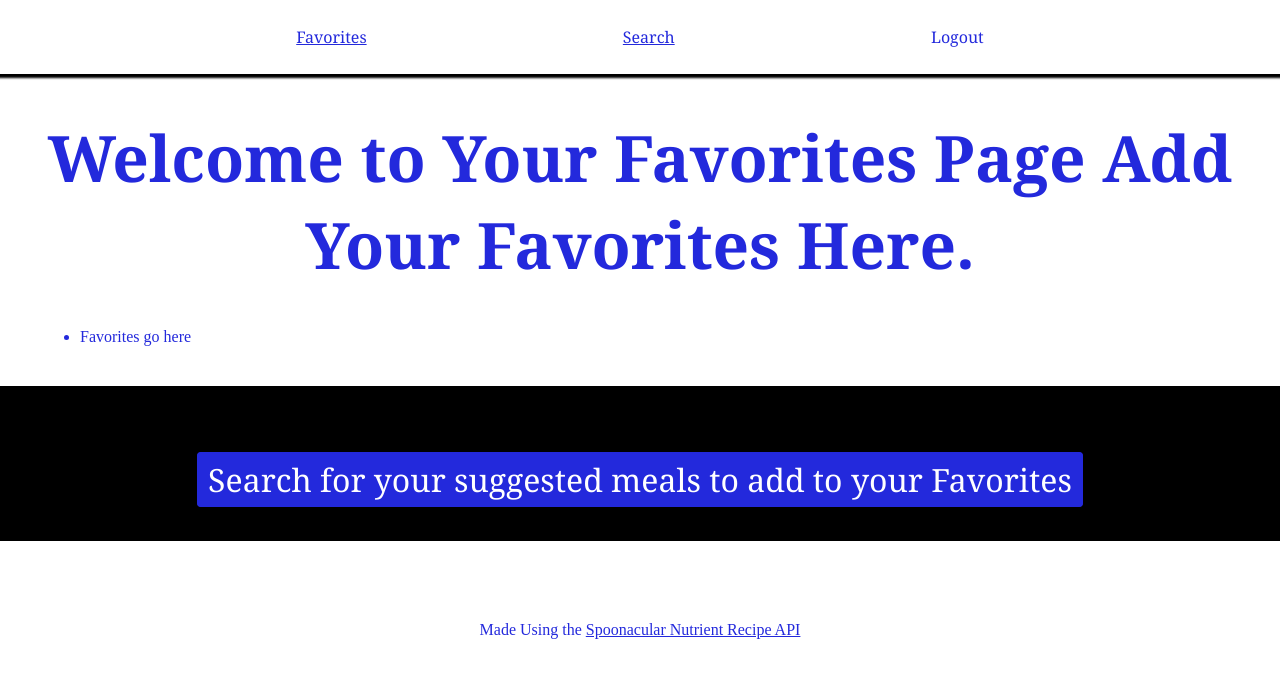
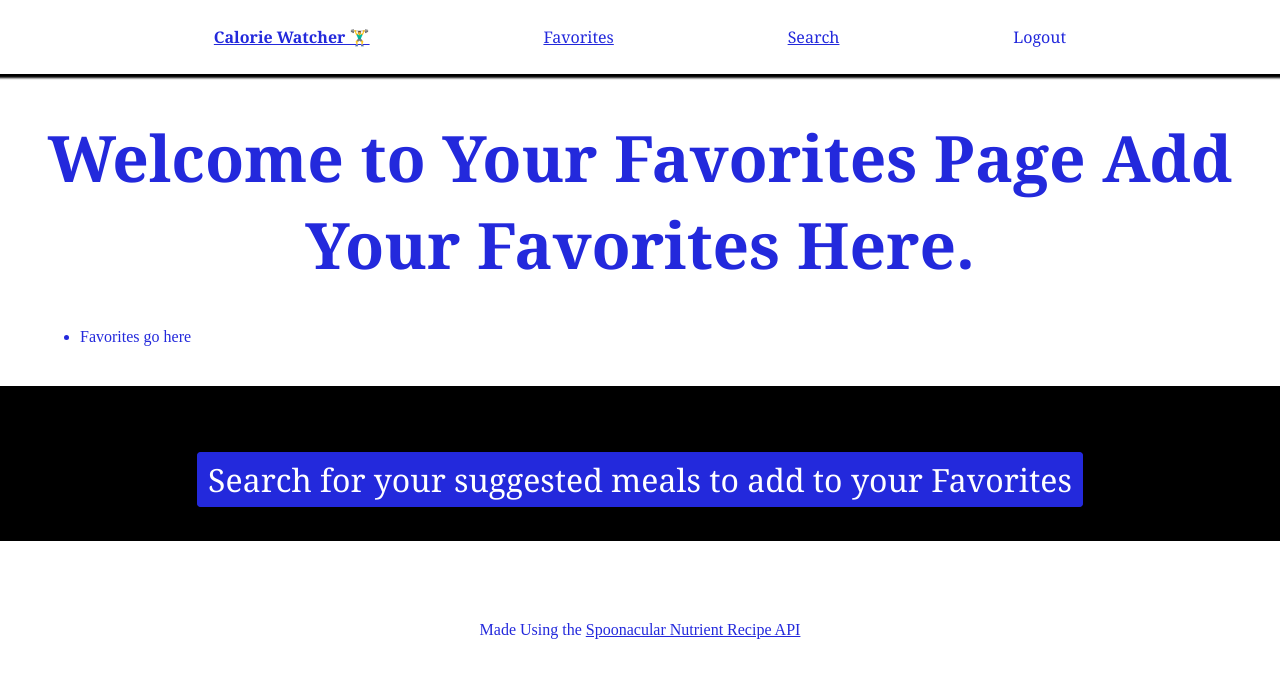
Before and after one commit to domb0528/mmc6145-7-2-final-project2, a Next.js app: page /favorites in a window 1280 px wide. Shown: the top 678 px of the page. Built offline with nearby package versions, Linux system fonts and the light colour scheme.

Commit message:
fixed deployment errors

```diff
--- a/components/header/index.jsx
+++ b/components/header/index.jsx
@@ -9,6 +9,9 @@ export default function Header(props) {
        <div className={styles.container}>
       {props.isLoggedIn ? (
         <>
+        <p>
+          <Link href="/" className={styles.logo}>Calorie Watcher 🏋️‍♂️ </Link>
+          </p>
           <p>
           <Link href="/favorites">Favorites</Link>
           </p>
--- a/pages/recipe/[id].jsx
+++ b/pages/recipe/[id].jsx
@@ -2,7 +2,7 @@ import Head from 'next/head'
 import Image from 'next/image'
 import Link from 'next/link'
 import { getFood } from '../../util/food'
-import styles from '../../styles/food.module.css'
+import styles from '../../styles/food.css'
 
 export async function getServerSideProps({params: {id}}) {
 
--- a/pages/search.jsx
+++ b/pages/search.jsx
@@ -141,10 +141,11 @@ function FoodPreview({id, title, image, calories, carbs, protein, fat}) {
       <span>Total Protein: {protein}</span>
       <span>Total Fat: {fat}</span>
 
-      <Link href={'/favorites'}>
+      <Link href="/favorites">
       <button onClick={()=>{addToFavorites(id,title,image,calories,carbs,protein,fat)}}>
                   Add to Favorites
-                </button></Link>
+                </button>
+                </Link>
       <button onClick={removeFromFavorites}>
                   Remove from Favorites
                 </button>
--- a/pages/signup.jsx
+++ b/pages/signup.jsx
@@ -96,10 +96,9 @@ export default function Signup(props) {
             onChange={handleChange}
             value={confirmPassword}
           />
-          <Link href="/search">
+          <Link href="/"></Link>
           <button>Submit</button>
           {error && <p>{error}</p>}
-          </Link>
         </form>
         <Link href="/login">
           <p>Login instead?</p>
```
